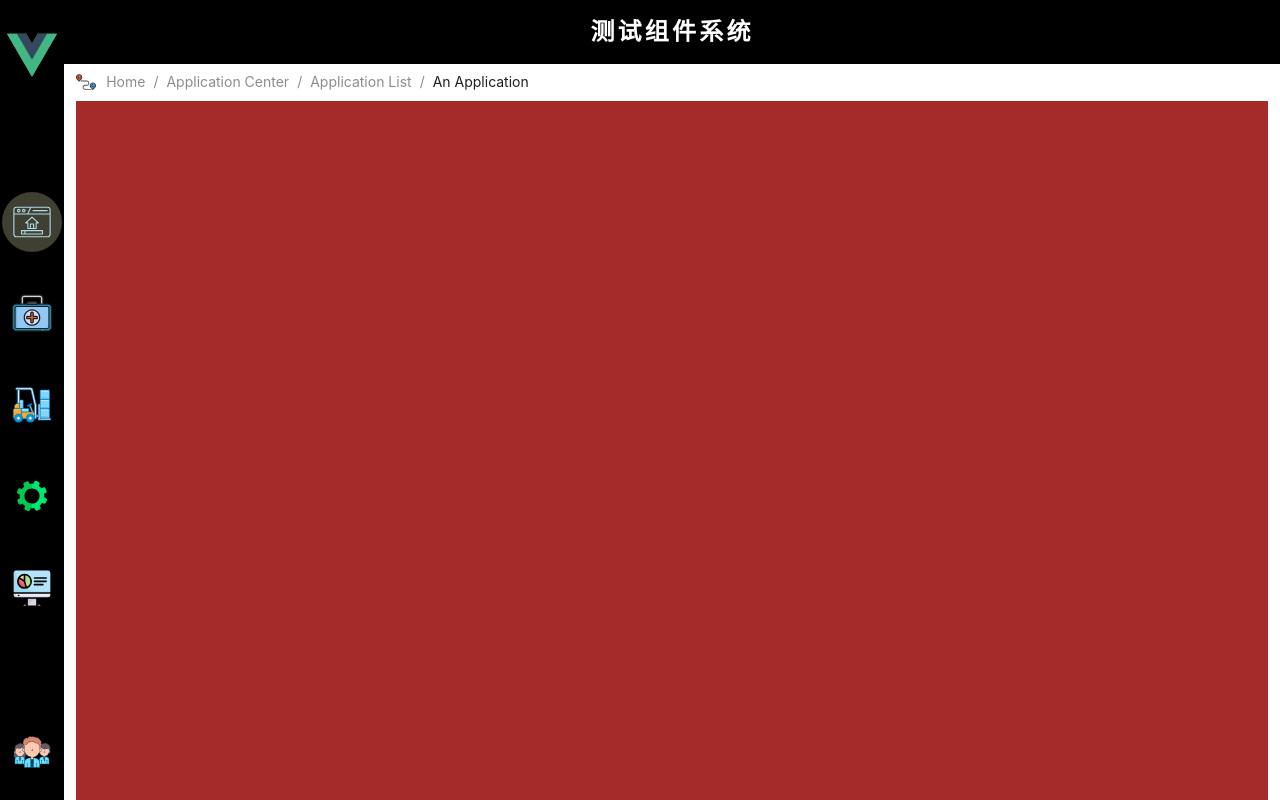
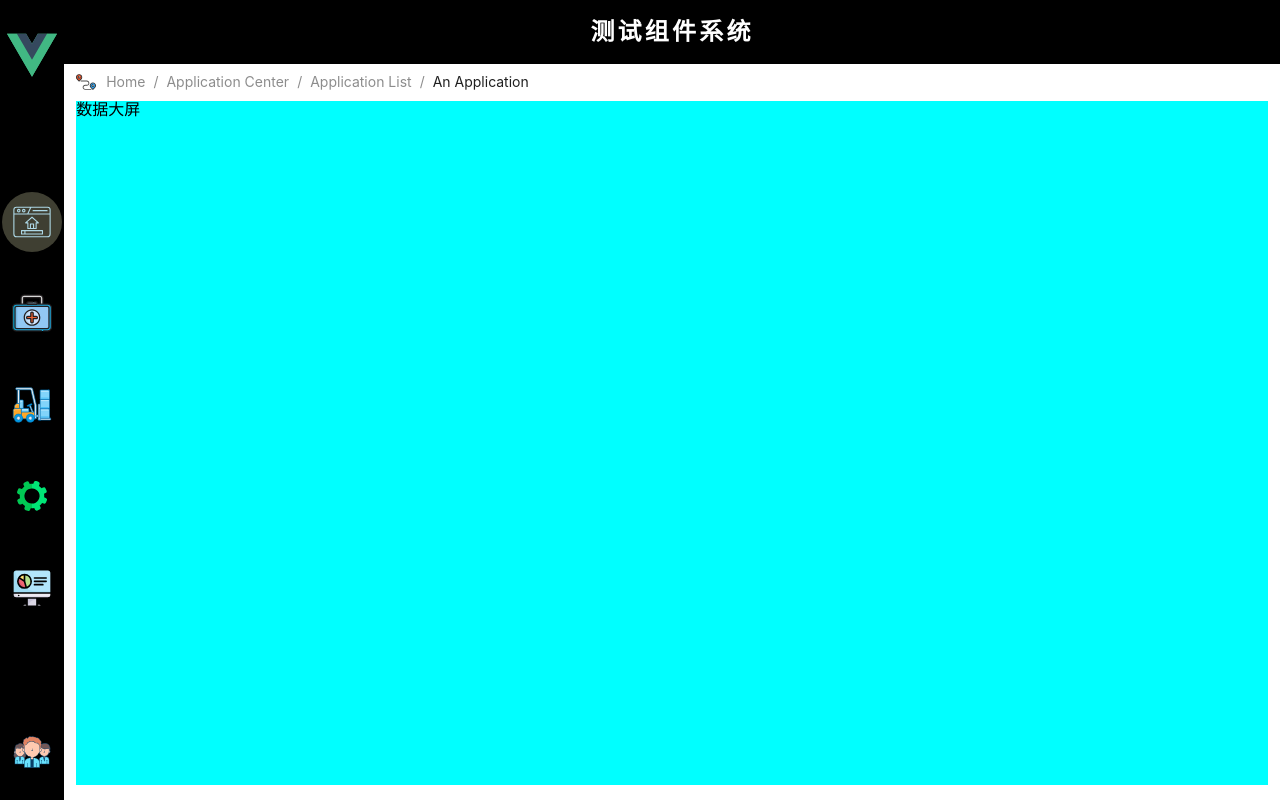
Before and after one commit to shanlihang/health-stage, a Vue app in the folder web/: page /data in a window 1280 px wide. Built offline with nearby package versions, Linux system fonts and the light colour scheme.

Commit message:
调试数据大屏页面

```diff
--- a/web/src/router/router.ts
+++ b/web/src/router/router.ts
@@ -10,6 +10,10 @@ const router = createRouter({
         {
             path:'/account',
             component:import('../views/AccountCenter.vue')
+        },
+        {
+            path:'/data',
+            component:import('../views/DataShow.vue')
         }
     ]
 })
--- /dev/null
+++ b/web/src/views/DataShow.vue
@@ -0,0 +1,17 @@
+<script setup lang="ts">
+
+</script>
+
+<template>
+  <div class="container">
+    数据大屏
+  </div>
+</template>
+
+<style scoped>
+.container{
+  width: 100%;
+  height: 100%;
+  background-color: aqua;
+}
+</style>
--- a/web/src/views/MainView.vue
+++ b/web/src/views/MainView.vue
@@ -92,7 +92,7 @@ const selectAccountCenter = () => {
 }
 .show{
     width: 98%;
-    height: 95%;
+    height: 93%;
     margin: 0 auto;
     background-color: brown;
 }
```
